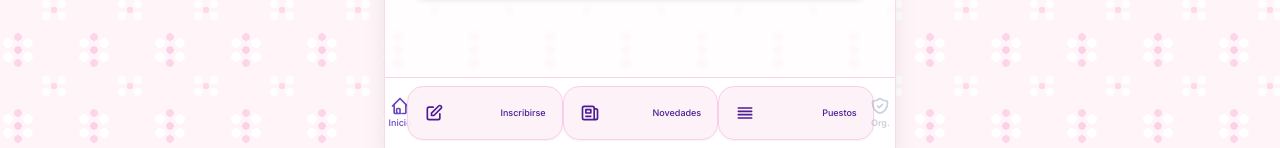
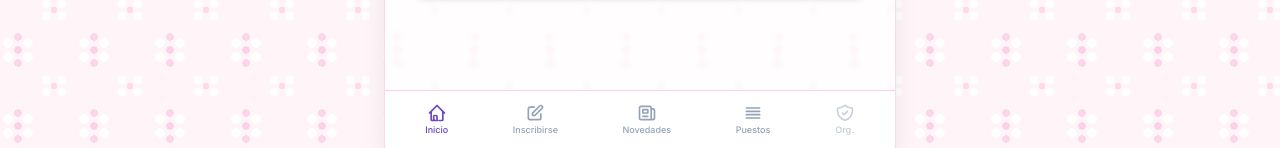
Before and after one commit to FeriaBarrial/Feria-Barrial-LasLilas, a plain HTML site: page index.html in a window 1280 px wide. Shown: the part 652-800 px from the top of the page. Drawn offline with nearby package versions, Linux system fonts and the light colour scheme.

Commit message:
Update index.html

```diff
--- a/index.html
+++ b/index.html
@@ -357,18 +357,15 @@
                 <svg class="w-5 h-5" fill="none" stroke="currentColor" viewBox="0 0 24 24"><path stroke-linecap="round" stroke-linejoin="round" stroke-width="2" d="M3 12l2-2m0 0l7-7 7 7M5 10v10a1 1 0 001 1h3m10-11l2 2m-2-2v10a1 1 0 01-1 1h-3m-6 0a1 1 0 00-1-1v-4a1 1 0 011-1h2a1 1 0 011 1v4a1 1 0 001 1m-6 0h6"></path></svg>
                 <span class="text-[9px] font-medium truncate">Inicio</span>
             </button>
-            <!-- Botón 1: Inscripción de feriantes -->
-            <button onclick="navigateTo('screen-inscripcion')" class="w-full bg-pink-50/95 border border-pink-200 hover:bg-pink-100 text-brand-800 p-4 rounded-2xl flex items-center justify-between shadow-sm transition">
+            <button onclick="navigateTo('screen-inscripcion')" id="nav-inscripcion" class="flex flex-col items-center text-slate-400 p-1 min-w-0">
                 <svg class="w-5 h-5" fill="none" stroke="currentColor" viewBox="0 0 24 24"><path stroke-linecap="round" stroke-linejoin="round" stroke-width="2" d="M11 5H6a2 2 0 00-2 2v11a2 2 0 002 2h11a2 2 0 002-2v-5m-1.414-9.414a2 2 0 112.828 2.828L11.828 15H9v-2.828l8.586-8.586z"></path></svg>
                 <span class="text-[9px] font-medium truncate">Inscribirse</span>
             </button>
-            <!-- Botón 2: Novedades -->
-            <button onclick="navigateTo('screen-novedades')" class="w-full bg-pink-50/95 border border-pink-200 hover:bg-pink-100 text-brand-800 p-4 rounded-2xl flex items-center justify-between shadow-sm transition">
+            <button onclick="navigateTo('screen-novedades')" id="nav-novedades" class="flex flex-col items-center text-slate-400 p-1 min-w-0">
                 <svg class="w-5 h-5" fill="none" stroke="currentColor" viewBox="0 0 24 24"><path stroke-linecap="round" stroke-linejoin="round" stroke-width="2" d="M19 20H5a2 2 0 01-2-2V6a2 2 0 012-2h10a2 2 0 012 2v1m2 13a2 2 0 01-2-2V7m2 13a2 2 0 002-2V9a2 2 0 00-2-2h-2m-4-3H9M7 16h6M7 8h6v4H7V8z"></path></svg>
                 <span class="text-[9px] font-medium truncate">Novedades</span>
             </button>
-            <!-- Botón 3: Puestos y cupos -->
-            <button onclick="navigateTo('screen-puestos')" class="w-full bg-pink-50/95 border border-pink-200 hover:bg-pink-100 text-brand-800 p-4 rounded-2xl flex items-center justify-between shadow-sm transition">
+            <button onclick="navigateTo('screen-puestos')" id="nav-puestos" class="flex flex-col items-center text-slate-400 p-1 min-w-0">
                 <svg class="w-5 h-5" fill="none" stroke="currentColor" viewBox="0 0 24 24"><path stroke-linecap="round" stroke-linejoin="round" stroke-width="2" d="M4 6h16M4 10h16M4 14h16M4 18h16"></path></svg>
                 <span class="text-[9px] font-medium truncate">Puestos</span>
             </button>
```
